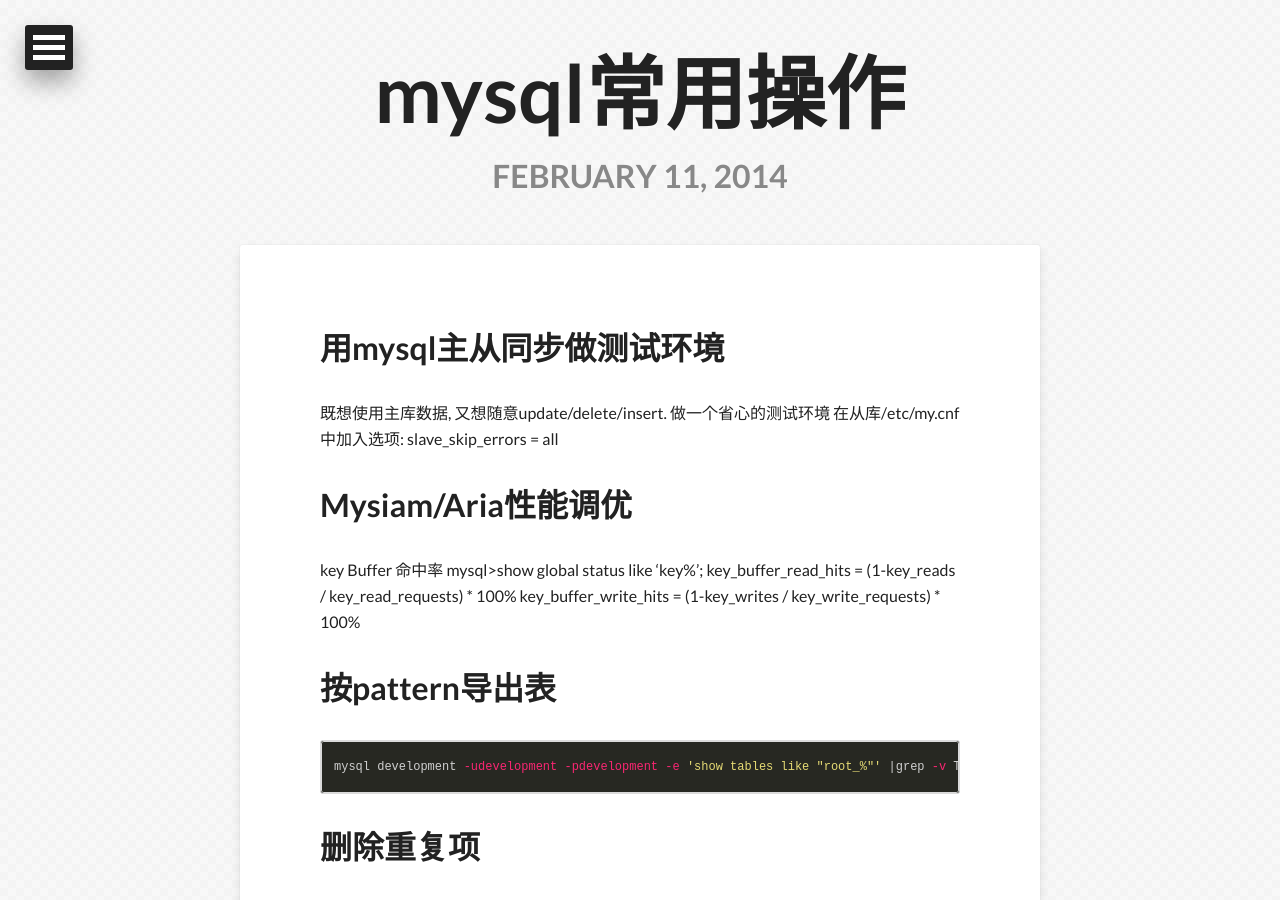
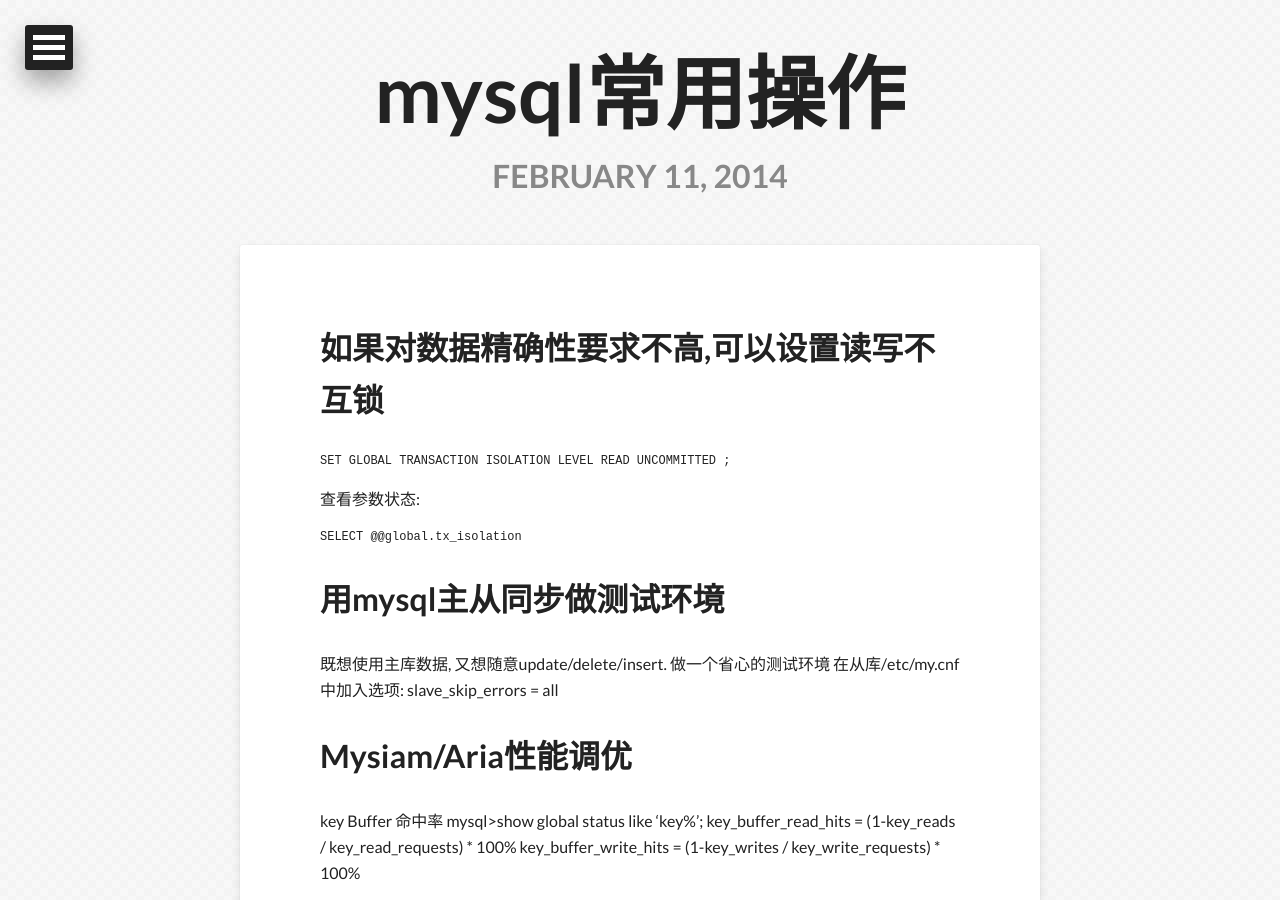
Before and after one commit to apyixiang/apyixiang.github.io, a Jekyll site: the page built from _posts/2014-02-11-mysql-common.markdown, in a window 1280 px wide and 900 px high. Built offline with Jekyll 4.4.1, drawn with Linux system fonts in a browser that asks for light colours; nearby versions of some CDN libraries; Markdown is read by kramdown in place of the engine named in the settings; comment, search, counter and statistics services are not loaded.

Commit message:
mysql lock

````diff
--- a/_posts/2014-02-11-mysql-common.markdown
+++ b/_posts/2014-02-11-mysql-common.markdown
@@ -6,6 +6,16 @@
 categories: dev
 tags: [mysql]
 ---
+
+如果对数据精确性要求不高,可以设置读写不互锁
+=====================
+```mysql
+SET GLOBAL TRANSACTION ISOLATION LEVEL READ UNCOMMITTED ;
+```
+查看参数状态:
+```mysql
+SELECT @@global.tx_isolation
+```
 
 用mysql主从同步做测试环境
 ======================
````
